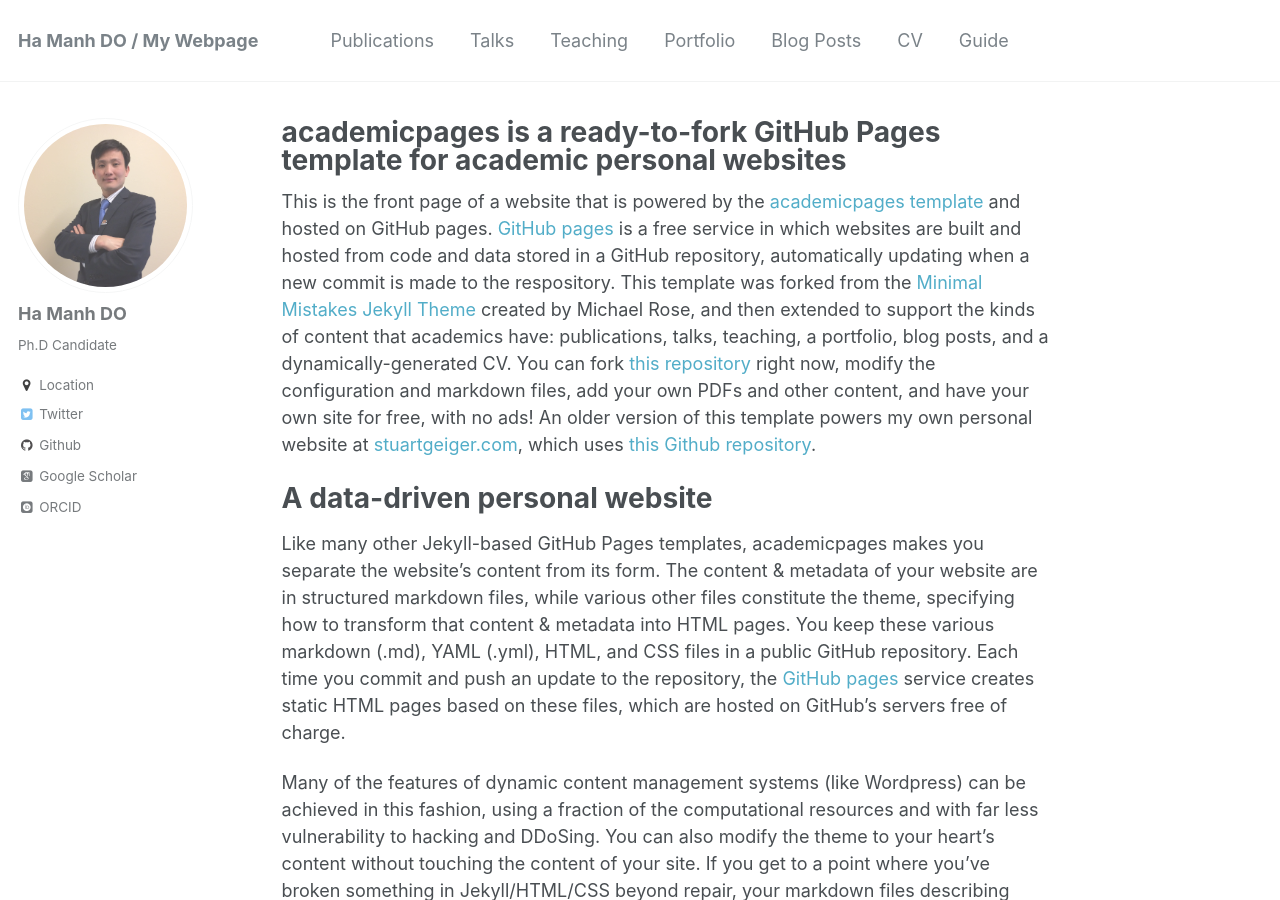
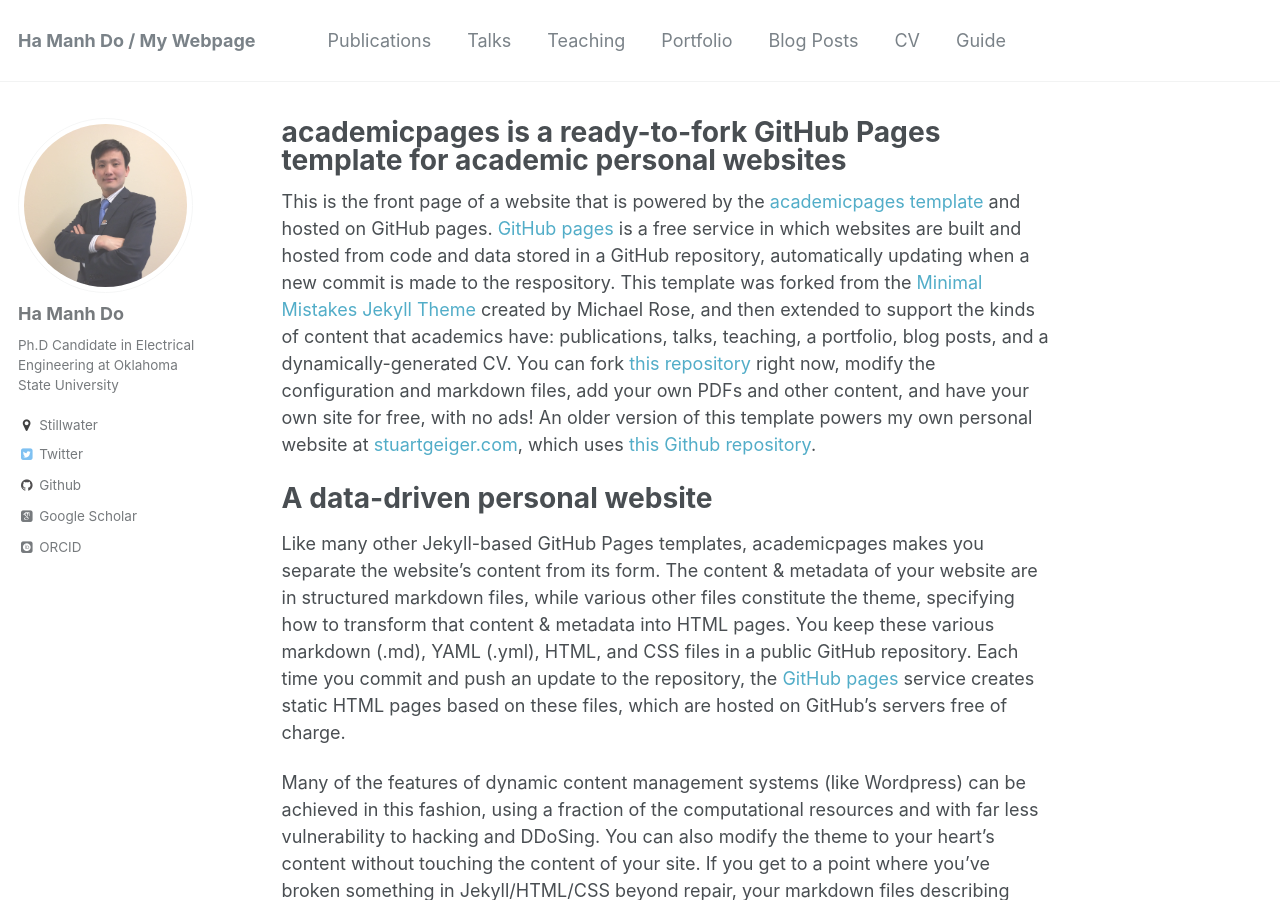
Before and after one commit to hmdo/hmdo.github.io, a Jekyll site: the page built from _pages/about.md, in a window 1280 px wide and 900 px high. Built offline with Jekyll 4.4.1, drawn with Linux system fonts in a browser that asks for light colours; some web fonts are replaced; some of the changed text lies outside the part shown.

```diff
--- a/_config.yml
+++ b/_config.yml
@@ -7,13 +7,13 @@
 
 # Site Settings
 locale                   : "en-US"
-title                    : "Ha Manh DO / My Webpage"
+title                    : "Ha Manh Do / My Webpage"
 title_separator          : "-"
-name                     : &name "Ha Manh DO"
+name                     : &name "Ha Manh Do"
 description              : &description "personal description"
 url                      : https://manhhado.github.io # the base hostname & protocol for your site e.g. "https://mmistakes.github.io"
 baseurl                  : "/mypage" # the subpath of your site, e.g. "/blog"
-repository               : "academicpages/academicpages.github.io"
+repository               : "manhhado/mypage"
 teaser                   :  # filename of teaser fallback teaser image placed in /images/, .e.g. "500x300.png"
 breadcrumbs              : false # true, false (default)
 words_per_minute         : 160
@@ -78,12 +78,12 @@ analytics:
 
 # Site Author
 author:
-  name             : "Ha Manh DO"
+  name             : "Ha Manh Do"
   avatar           : "hado.JPG"
-  bio              : "Ph.D Candidate"
-  location         : "Location"
+  bio              : "Ph.D Candidate in Electrical Engineering at Oklahoma State University"
+  location         : "Stillwater"
   employer         :
-  googlescholar    : "http://yourfullgooglescholarurl.com"
+  googlescholar    : "https://scholar.google.com/citations?hl=en&user=fquvbMIAAAAJ"
   email            :
   uri              :
   bitbucket        :
@@ -92,19 +92,19 @@ author:
   flickr           :
   facebook         :
   foursquare       :
-  github           : "academicpages"
+  github           : "manhhado"
   google_plus      :
   keybase          :
   instagram        :
   lastfm           :
   linkedin         :
-  orcid            : "http://orcid.org/yourorcidurl"
+  orcid            : "https://orcid.org/0000-0003-2896-4023"
   pinterest        :
   soundcloud       :
   stackoverflow    : # http://stackoverflow.com/users/123456/username
   steam            :
   tumblr           :
-  twitter          : "replacethistwitterhandle"
+  twitter          : "hado_us"
   vine             :
   weibo            :
   xing             :
```
